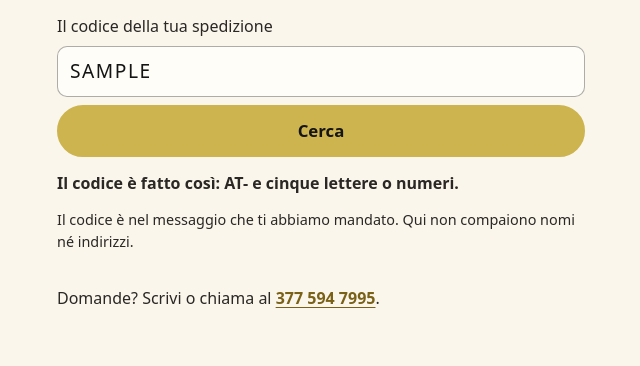
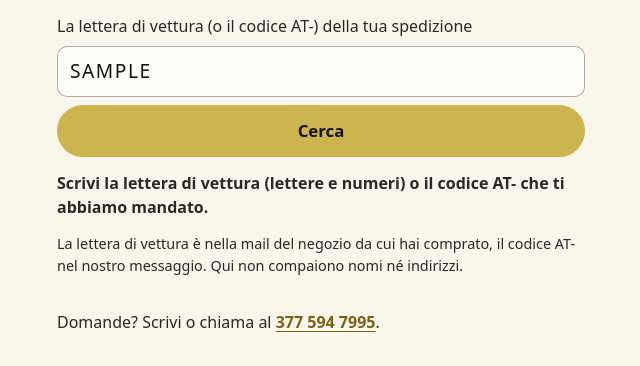
Before and after one commit to JJoeBoy93/athena-trasporti, a plain HTML site: page traccia.html in a window 1280 px wide. Both pictures are taken after typing "Sample" into the empty fields and a click on the button "Cerca". Shown: the part 184-550 px from the top of the page, without its empty margins (319-959 px from the left). Drawn offline with Linux system fonts and the light colour scheme.

Commit message:
Segui la spedizione: anche con la lettera di vettura (JJ, 12/10)

```diff
--- a/js/traccia.js
+++ b/js/traccia.js
@@ -9,15 +9,16 @@
     catch (e) { return iso; }
   };
   function cerca(c) {
-    c = String(c || "").trim().toUpperCase().replace(/\s/g, "");
+    c = String(c || "").trim().toUpperCase().replace(/[\s()]/g, "");
     if (/^AT[A-Z0-9]{5}$/.test(c)) c = "AT-" + c.slice(2);
     $("codice").value = c;
     $("risultato").hidden = true;
-    if (!/^AT-[A-Z0-9]{5}$/.test(c)) { $("stato").textContent = "Il codice è fatto così: AT- e cinque lettere o numeri."; return; }
+    // la lettera di vettura (lettere e numeri, da 8 a 34) o il codice AT- (12/10)
+    if (!/^AT-[A-Z0-9]{5}$/.test(c) && !/^[A-Z0-9-]{8,40}$/.test(c)) { $("stato").textContent = "Scrivi la lettera di vettura (lettere e numeri) o il codice AT- che ti abbiamo mandato."; return; }
     $("stato").textContent = "Cerco…";
     fetch(PORTA + "?c=" + encodeURIComponent(c)).then(function (r) { return r.json().then(function (d) { return { ok: r.ok, d: d }; }); })
       .then(function (x) {
-        if (!x.ok) { $("stato").textContent = x.d && x.d.no === "non trovata" ? "Non trovo una spedizione con questo codice: controlla di averlo scritto giusto." : "Il codice non va: controllalo."; return; }
+        if (!x.ok) { $("stato").textContent = x.d && x.d.no === "non trovata" ? "Non trovo una spedizione con questo codice: controlla di averlo scritto giusto. Se l'hai appena ricevuta, potremmo non averla ancora presa in carico." : "Il codice non va: controllalo."; return; }
         var d = x.d, ultimo = d.stati[d.stati.length - 1];
         $("stato").textContent = "";
         $("titolo").textContent = ultimo.emoji + " " + ultimo.stato + (d.comune ? " · " + d.comune : "");
--- a/traccia.html
+++ b/traccia.html
@@ -18,8 +18,8 @@
   </picture></a>
   <h1>Segui la spedizione</h1>
   <form id="cerca" class="traccia-cerca">
-    <label for="codice" class="prenota-sotto">Il codice della tua spedizione</label>
-    <input id="codice" name="c" autocomplete="off" autocapitalize="characters" spellcheck="false" placeholder="AT-XXXXX" maxlength="8" required>
+    <label for="codice" class="prenota-sotto">La lettera di vettura (o il codice AT-) della tua spedizione</label>
+    <input id="codice" name="c" autocomplete="off" autocapitalize="characters" spellcheck="false" placeholder="es. 3UW0YGA127951" maxlength="40" required>
     <button type="submit" class="pulsante pulsante-oro azione-larga">Cerca</button>
   </form>
   <p class="esito" id="stato" role="status" aria-live="polite"></p>
@@ -27,7 +27,7 @@
     <p class="prenota-sotto" id="titolo"></p>
     <ol class="traccia-passi" id="passi"></ol>
   </section>
-  <p class="prenota-nota">Il codice è nel messaggio che ti abbiamo mandato. Qui non compaiono nomi né indirizzi.</p>
+  <p class="prenota-nota">La lettera di vettura è nella mail del negozio da cui hai comprato, il codice AT- nel nostro messaggio. Qui non compaiono nomi né indirizzi.</p>
   <p class="oppure">Domande? Scrivi o chiama al <a class="collegamento" href="https://wa.me/393775947995">377 594 7995</a>.</p>
 </main>
 <script src="js/traccia.js" defer></script>
```
